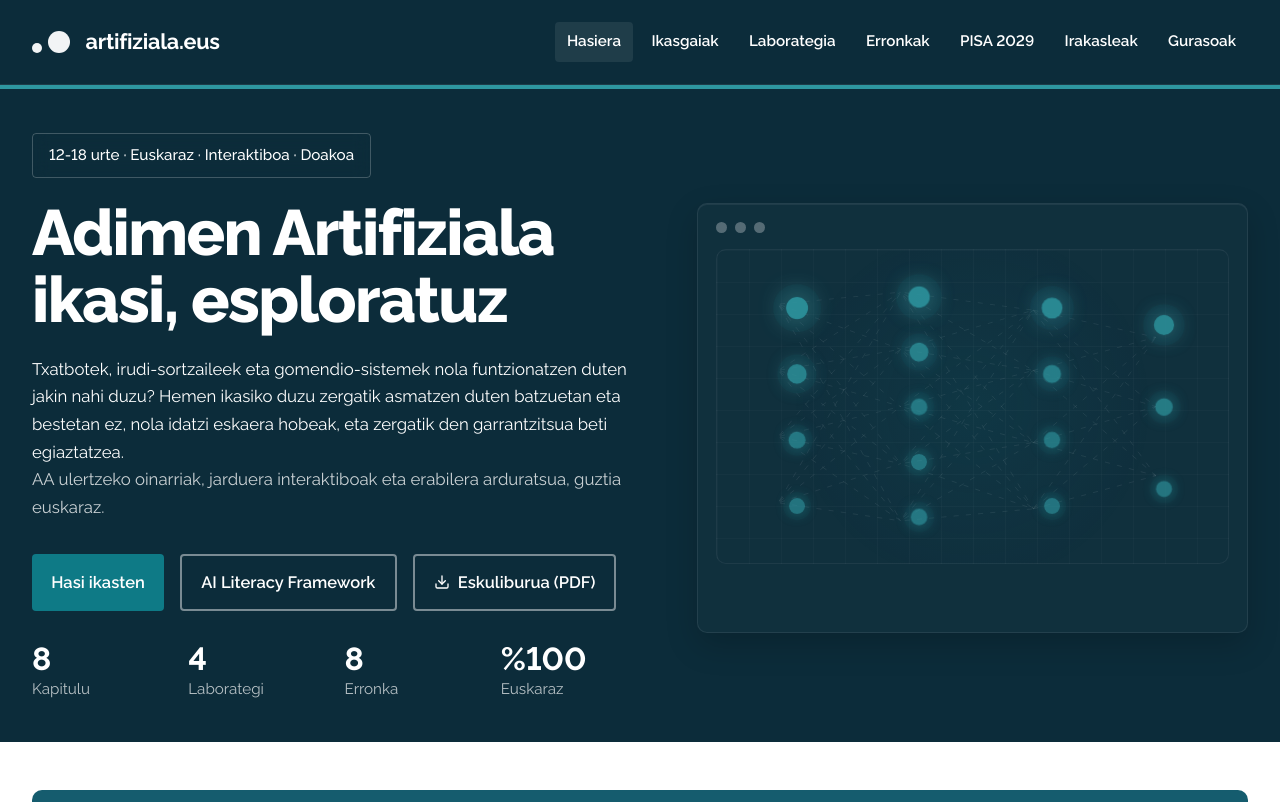
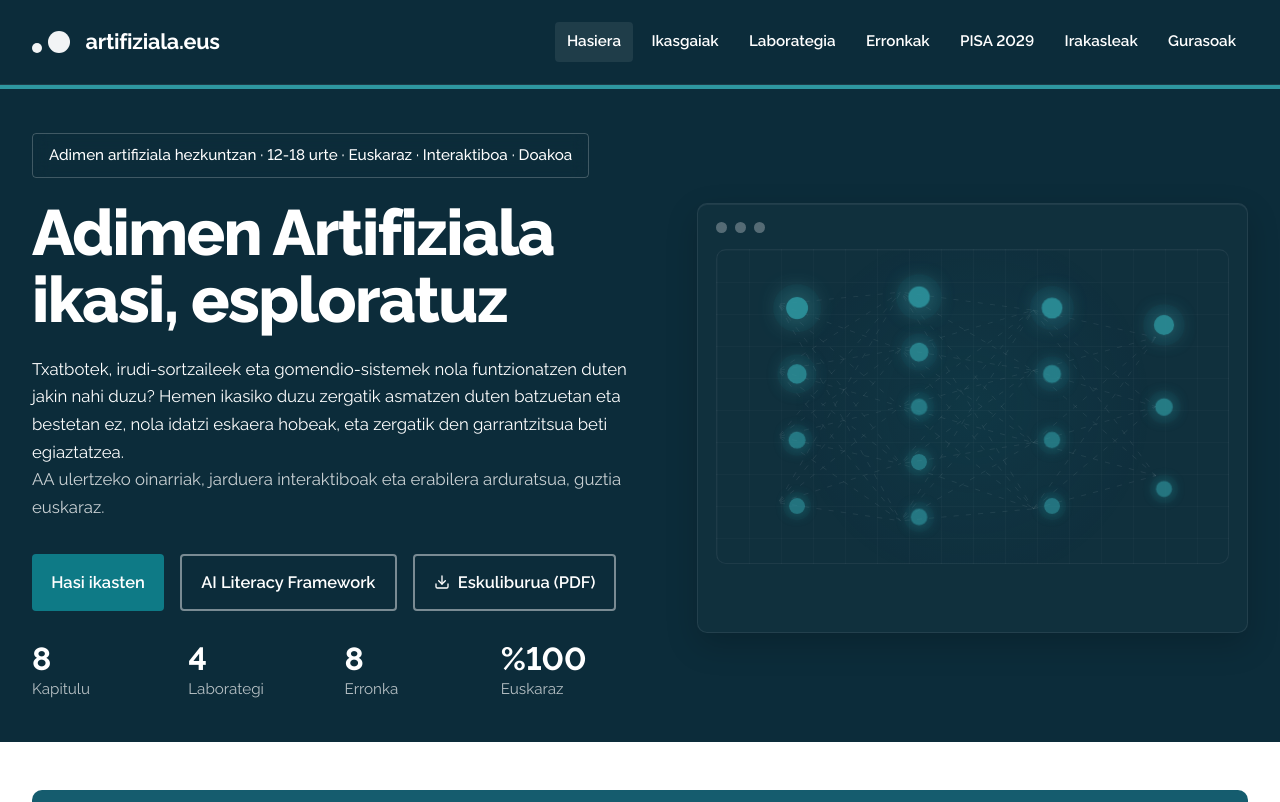
Before and after one commit to berezuma/artifiziala, a plain HTML site: page index.html in a window 1280 px wide. Shown: the top 802 px of the page. Drawn offline with Linux system fonts and the light colour scheme.

Commit message:
SEO: «Adimen artifiziala hezkuntzan» izenburuan, deskribapenean eta hasierako kickerrean; irakasleen gidaren izenburua
Co-Authored-By: Claude Opus 5.5 <noreply@anthropic.com>

```diff
--- a/index.html
+++ b/index.html
@@ -3,8 +3,8 @@
 <head>
   <meta charset="UTF-8" />
   <meta name="viewport" content="width=device-width, initial-scale=1.0" />
-  <title>artifiziala.eus | Adimen Artifiziala euskaraz</title>
-  <meta name="description" content="12-18 urteko ikasleentzat adimen artifiziala euskaraz ikasteko plataforma interaktiboa. 8 kapitulu, 4 laborategi, 8 erronka." />
+  <title>Adimen artifiziala hezkuntzan, euskaraz | artifiziala.eus</title>
+  <meta name="description" content="Adimen artifiziala hezkuntzan, euskaraz: 12-18 urteko ikasleentzako plataforma interaktiboa, irakasleentzako gida eta PISA 2029rako atala. 8 kapitulu, 4 laborategi, 8 erronka." />
   <link rel="icon" type="image/svg+xml" href="assets/img/favicon.svg" />
   <link rel="stylesheet" href="assets/css/styles.css" />
 
@@ -553,7 +553,7 @@
     <section class="course-intro reveal">
       <div class="container course-intro-grid">
         <div class="course-intro-copy">
-          <span class="course-kicker">12-18 urte · Euskaraz · Interaktiboa · Doakoa</span>
+          <span class="course-kicker">Adimen artifiziala hezkuntzan · 12-18 urte · Euskaraz · Interaktiboa · Doakoa</span>
           <h1>Adimen Artifiziala ikasi, esploratuz</h1>
           <p>
             Txatbotek, irudi-sortzaileek eta gomendio-sistemek nola funtzionatzen duten jakin nahi duzu?
```
Also changed, not shown: irakasleak.html (+1 -1 lines).
